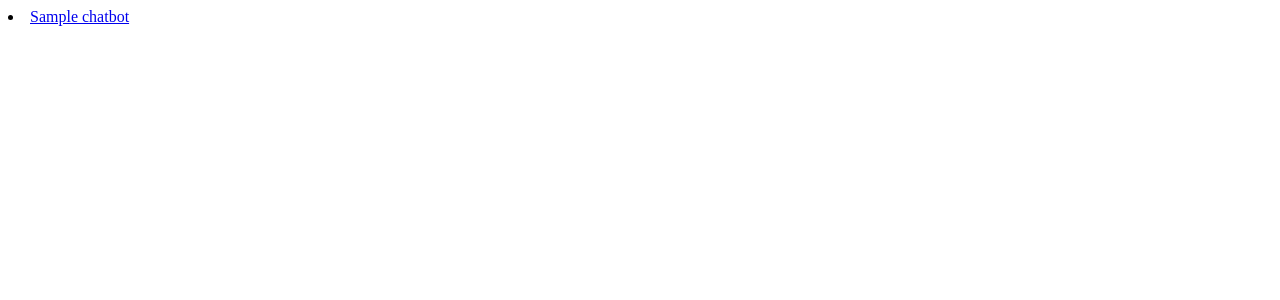
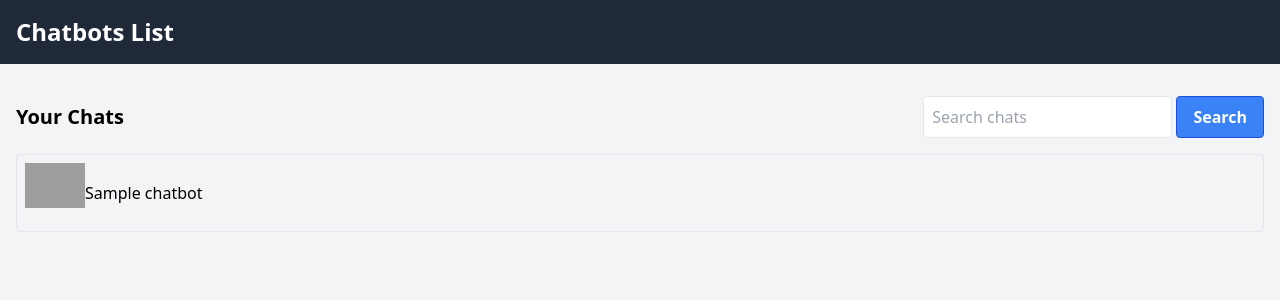
Before and after one commit to muhuchah/toit_chatbot, a Django app: page /chatbot/chatbots_list/1/ in a window 1280 px wide. Before the commit the part shown is almost empty. Shown: the top 300 px of the page. Run offline with Django 5.2, Linux system fonts and the light colour scheme; tables that the repository leaves empty hold one stand-in row (values such as "Sample post"); grey boxes are pictures that could not be loaded.

Commit message:
chatbots_list.html

```diff
--- a/templates/chatbot/chatbots_list.html
+++ b/templates/chatbot/chatbots_list.html
@@ -2,33 +2,72 @@
 <html lang="en">
 <head>
     <meta charset="UTF-8">
-    <meta http-equiv="X-UA-Compatible" content="IE=edge">
     <meta name="viewport" content="width=device-width, initial-scale=1.0">
     <title>Chatbots List</title>
+    <!-- Link to the Tailwind CSS stylesheet -->
+    <link href="https://cdn.jsdelivr.net/npm/tailwindcss@2.2.16/dist/tailwind.min.css" rel="stylesheet">
 </head>
-<body>
+<body class="bg-gray-100">
+    <header class="bg-gray-800 text-white p-4">
+        <div class="container mx-auto">
+            <h1 class="text-2xl font-semibold">Chatbots List</h1>
+        </div>
+    </header>
+    <!-- Chat List -->
     <div class="container mx-auto p-4 mt-4">
+        <div class="flex justify-between items-center mb-4">
+            <h2 class="text-xl font-semibold">Your Chats</h2>
+            <div class="search-box">
+                <input type="text" placeholder="Search chats" class="p-2 border rounded">
+                <button class="bg-blue-500 hover:bg-blue-700 text-white font-bold py-2 px-4 border border-blue-700 rounded">Search</button>
+            </div>
+        </div>
+        <!-- List of Previous Chats -->
+        <ul class="chat-list">
             {% for chatbot in chatbots %}
                 {% if chatbot.is_enable %}
-                <div class="container mx-auto p-4 mt-4">
-                    <li>
-                        <a href="{% url 'chat_history' user_id=user.id chatbot_id=chatbot.id %}">{{ chatbot.name }}</a>
+                    <li class="chat-item border rounded p-2 mb-4 hover:bg-gray-100">
+                        <a href="{% url 'chat_history' user_id=user.id chatbot_id=chatbot.id %}" class="chat-link flex items-center">
+                            <div class="chat-avatar" style="width:60px;height:60px;">
+                                <img src="https://upload.wikimedia.org/wikipedia/commons/9/99/Sample_User_Icon.png" alt="User 1">
+                            </div>
+                            <div class="chat-details">
+                                <h3 class="chat-title">{{chatbot.name}}</h3>
+                            </div>
+                        </a>
                     </li>
+                {% else %}
+                    <li class="chat-item border rounded p-2 mb-4 hover:bg-gray-100">
+                            <div class="chat-avatar" style="width:60px;height:60px;">
+                                <img src="https://upload.wikimedia.org/wikipedia/commons/9/99/Sample_User_Icon.png" alt="User 1">
                             </div>
-            {% else %}
-                <li>{{ chatbot.name }} - !!Chatbot Is Not Enable!!</li>
+                            <div class="chat-details">
+                                <h3 class="chat-title">{{chatbot.name}}</h3>
+                                <p class="chat-preview">Chatbot is not Enable!!</p>
+                            </div>
+                    </li>
                 {% endif %}
             {% endfor %}
+            <!-- Add more chat items here with the same added styles -->
+        </ul>
+        <!-- Pagination -->
+        {% if chatbots.has_previous %}
+            <div class="pagination flex space-x-2">
+                <ul>
+                    <li><a href="?page=1">&laquo First</a></li>
+                    <li><a href="?page={{chatbots.previous_page_number}}">Previous</a></li>
+                </ul>
             </div>
+        {% endif %}
 
         {% if chatbots.has_previous %}
-        <a href="?page=1">&laquo First</a>
-        <a href="?page={{chatbots.previous_page_number}}">Previous</a>
-    {% endif %}
-
-    {% if chatbots.has_next %}
+        <div class="pagination flex space-x-2">
+            <ul>
                 <a href="?page={{chatbots.next_page_number}}">Next</a>
                 <a href="?page={{chatbots.paginator.num_pages}}">&raquo Last</a>
+            </ul>
+        </div>
         {% endif %}
+    </div>
 </body>
 </html>
```
Lines whose indentation alone changed are shown as unchanged.
